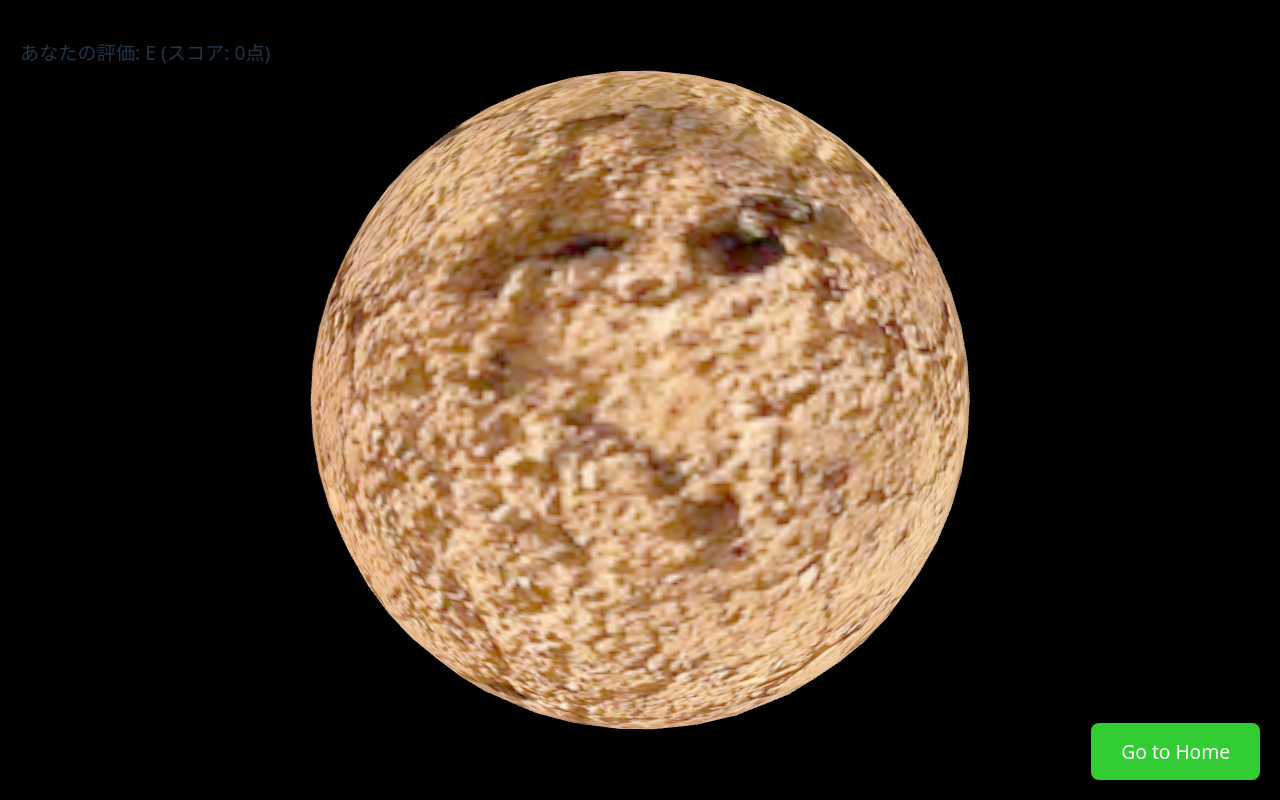
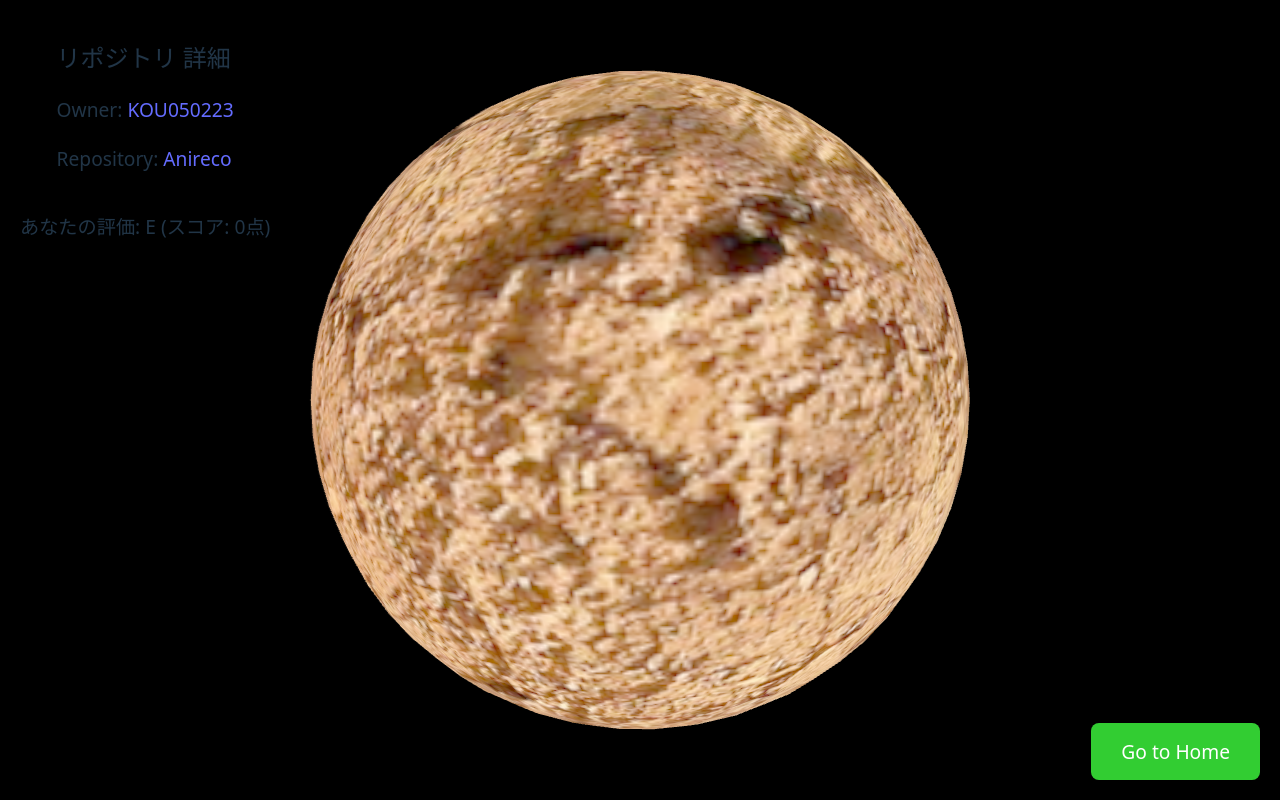
Before and after one commit to Yanai1005/Brakiocup2025-front, a React (Vite) app: page /about in a window 1280 px wide. Built offline with nearby package versions, Linux system fonts and the light colour scheme.

Commit message:
[modify] ３Dに書くれていたため修正

```diff
--- a/src/pages/About/about.css
+++ b/src/pages/About/about.css
@@ -50,7 +50,7 @@ p, pre {
   right: 20px;
   cursor: pointer;
   transition: background-color 0.3s;
-  z-index: 2;
+  z-index: 20; /* z-indexを上げる */
 }
 
 .navigate-btn:hover {
@@ -65,6 +65,7 @@ p, pre {
   width: 100%;
   height: 100%;
   z-index: 0;
+  pointer-events: none;
 }
 
 .evaluation-details {
@@ -73,3 +74,20 @@ p, pre {
   margin: 20px auto;
   z-index: 2;
 }
+
+.advice-btn {
+  background-color: #32cd32;
+  color: white;
+  border: none;
+  padding: 10px 20px;
+  font-size: 1rem;
+  border-radius: 5px;
+  cursor: pointer;
+  transition: background-color 0.3s;
+  margin-top: 10px;
+  z-index: 10;
+}
+
+.advice-btn:hover {
+  background-color: #28a828;
+}
--- a/src/pages/About/about.jsx
+++ b/src/pages/About/about.jsx
@@ -19,7 +19,8 @@ const About = () => {
 
   const score = location.state ? location.state.score : 0;
   const evaluation = location.state ? location.state.evaluation : null;
-  const repoInfo = location.state && location.state.repoInfo ? location.state.repoInfo : null;
+  // repoInfoの取得方法を修正
+  const repoInfo = { owner: "KOU050223", repo: "Anireco" };
   const textContent = location.state ? location.state.textContent : '';
 
   let grade = '';
@@ -119,7 +120,7 @@ const About = () => {
     }
 
     const renderer = new THREE.WebGLRenderer({ antialias: true });
-    renderer.setSize(window.innerWidth , window.innerHeight );
+    renderer.setSize(window.innerWidth, window.innerHeight);
     renderer.setAnimationLoop(animation);
 
     if (threeContainerRef.current && !threeContainerRef.current.hasChildNodes()) {
@@ -205,23 +206,19 @@ const About = () => {
     },
   };
   return (
-
     <div className="about-container">
-
-      {repoInfo && (
-        <div>
-          <h2>リポジトリ 詳細</h2>
-          <p>Owner: <a href={`https://github.com/${repoInfo.owner}`} target="_blank" rel="noopener noreferrer">{repoInfo.owner}</a></p>
-          <p>Repository: <a href={`https://github.com/${repoInfo.owner}/${repoInfo.repo}`} target="_blank" rel="noopener noreferrer">{repoInfo.repo}</a></p>
-        </div>
-      )}
-
-      <p>あなたの評価: {grade} (スコア: {score}点)</p>
+      <div className="three-container" ref={threeContainerRef}></div>
+      <div style={{ position: 'relative', zIndex: 10 }}>
+        <h2>リポジトリ 詳細</h2>
+        <p>Owner: <a href={`https://github.com/${repoInfo.owner}`} target="_blank" rel="noopener noreferrer">{repoInfo.owner}</a></p>
+        <p>Repository: <a href={`https://github.com/${repoInfo.owner}/${repoInfo.repo}`} target="_blank" rel="noopener noreferrer">{repoInfo.repo}</a></p>
+      </div>
+      <p style={{ position: 'relative', zIndex: 10 }}>あなたの評価: {grade} (スコア: {score}点)</p>
 
       {evaluation && (
-        <div className="evaluation-details">
+        <div className="evaluation-details" style={{ position: 'relative', zIndex: 10 }}>
           <h2>評価詳細</h2>
-          <Radar data={radarData} options = {radarOptions}/>
+          <Radar data={radarData} options={radarOptions} />
           <div className="advice-button-container">
             <button
               className="advice-btn"
@@ -233,7 +230,7 @@ const About = () => {
           </div>
         </div>
       )}
-      {error && <p className="error-message">{error}</p>}
+      {error && <p className="error-message" style={{ position: 'relative', zIndex: 10 }}>{error}</p>}
       {advice && (
         <ReadmeAdviceModal
           isOpen={isAdviceModalOpen}
@@ -243,8 +240,6 @@ const About = () => {
         />
       )}
 
-      <div className="three-container" ref={threeContainerRef}></div>
-
       <Link to="/">
         <button className="navigate-btn">Go to Home</button>
       </Link>
```
